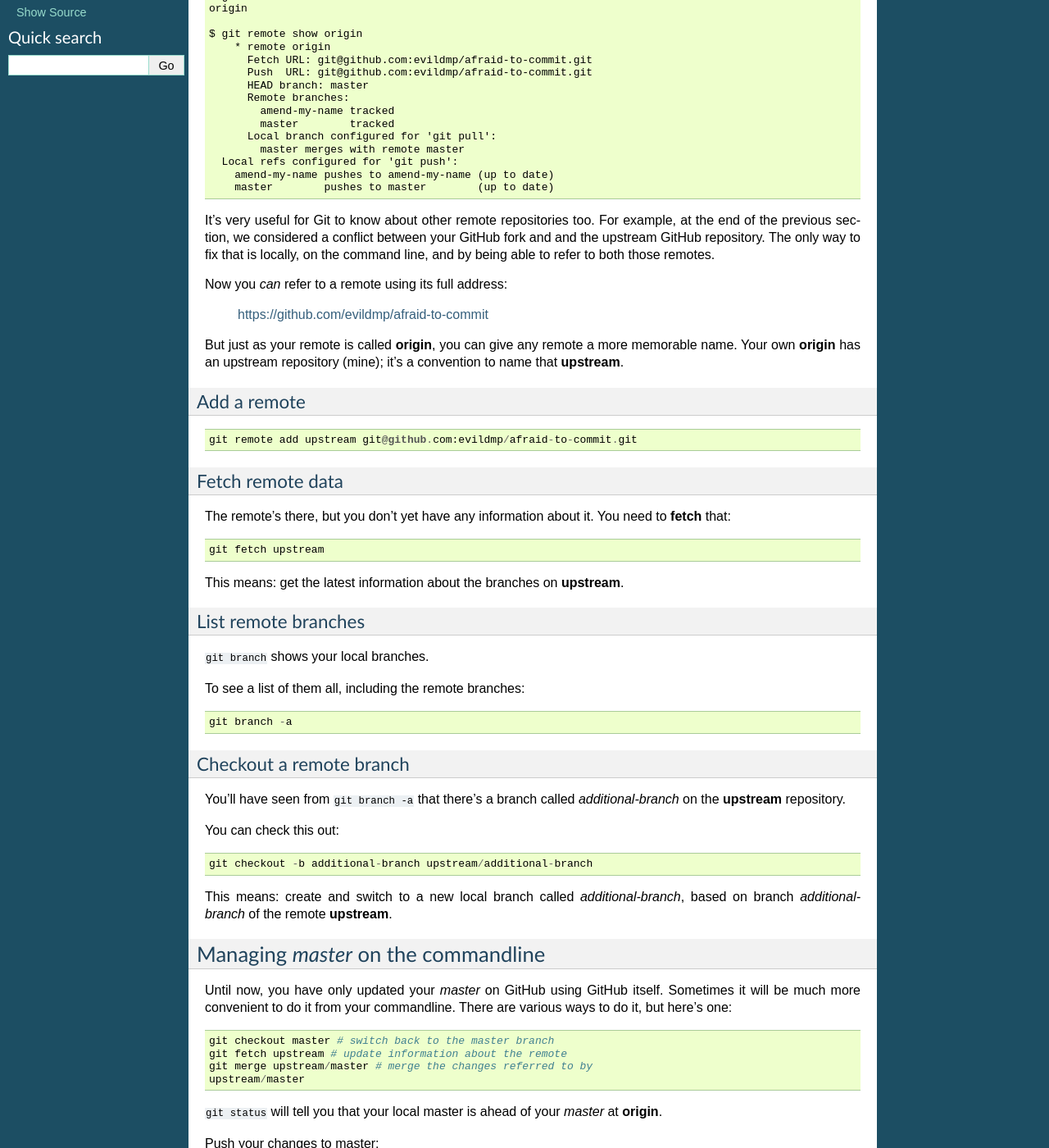
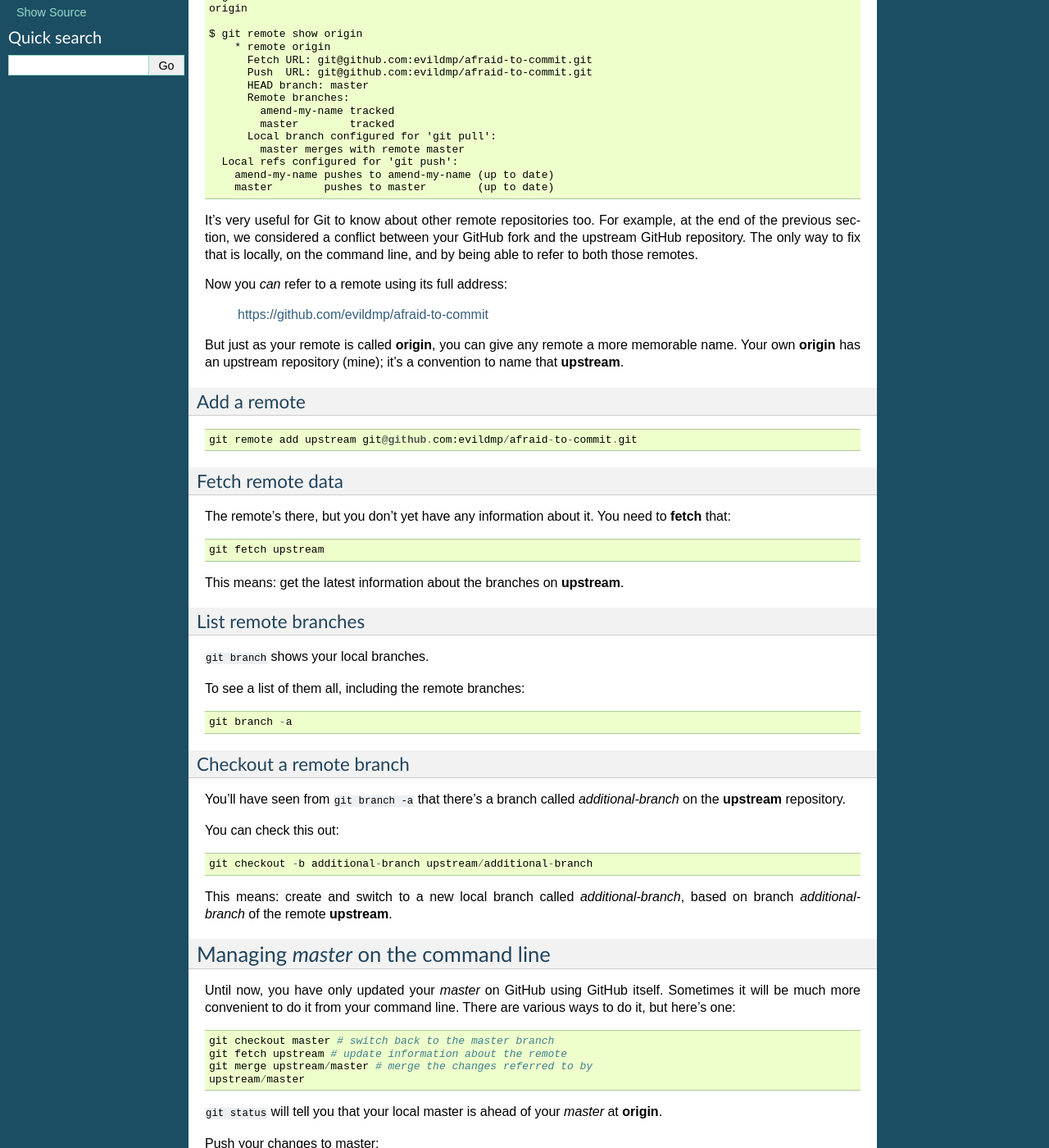
Before and after one commit to evildmp/afraid-to-commit, a Sphinx documentation site: the page built from docs/git/remotes.rst, in a window 1280 px wide and 1400 px high, scrolled down 361 px. Shown: the whole window at 82% size. Built offline with Sphinx 7.4.7, drawn with Linux system fonts in a browser that asks for light colours; some of the changed text lies outside the part shown.

Commit message:
fix small typos in remotes.rst

```diff
--- a/docs/git/remotes.rst
+++ b/docs/git/remotes.rst
@@ -35,7 +35,7 @@ the moment, it's the only remote you have::
 
 It's very useful for Git to know about other remote repositories too. For
 example, at the end of the previous section, we considered a conflict between
-your GitHub fork and and the upstream GitHub repository. The only way to fix
+your GitHub fork and the upstream GitHub repository. The only way to fix
 that is locally, on the command line, and by being able to refer to both those
 remotes.
 
@@ -86,11 +86,11 @@ You can check this out::
 This means: create and switch to a new local branch called *additional-branch*,
 based on branch *additional-branch* of the remote **upstream**.
 
-Managing *master* on the commandline
+Managing *master* on the command line
 ====================================
 
 Until now, you have only updated your *master* on GitHub using GitHub itself.
-Sometimes it will be much more convenient to do it from your commandline.
+Sometimes it will be much more convenient to do it from your command line.
 There are various ways to do it, but here's one::
 
     git checkout master # switch back to the master branch
```
